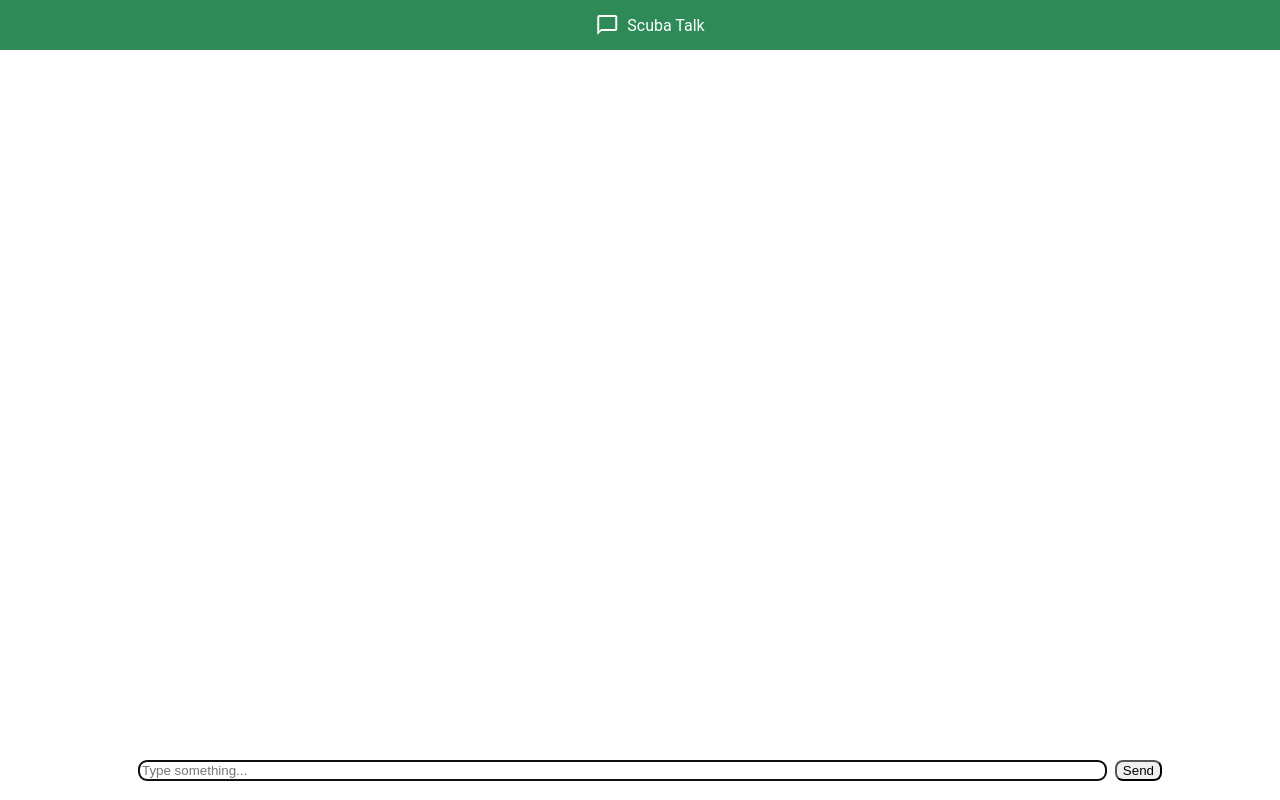
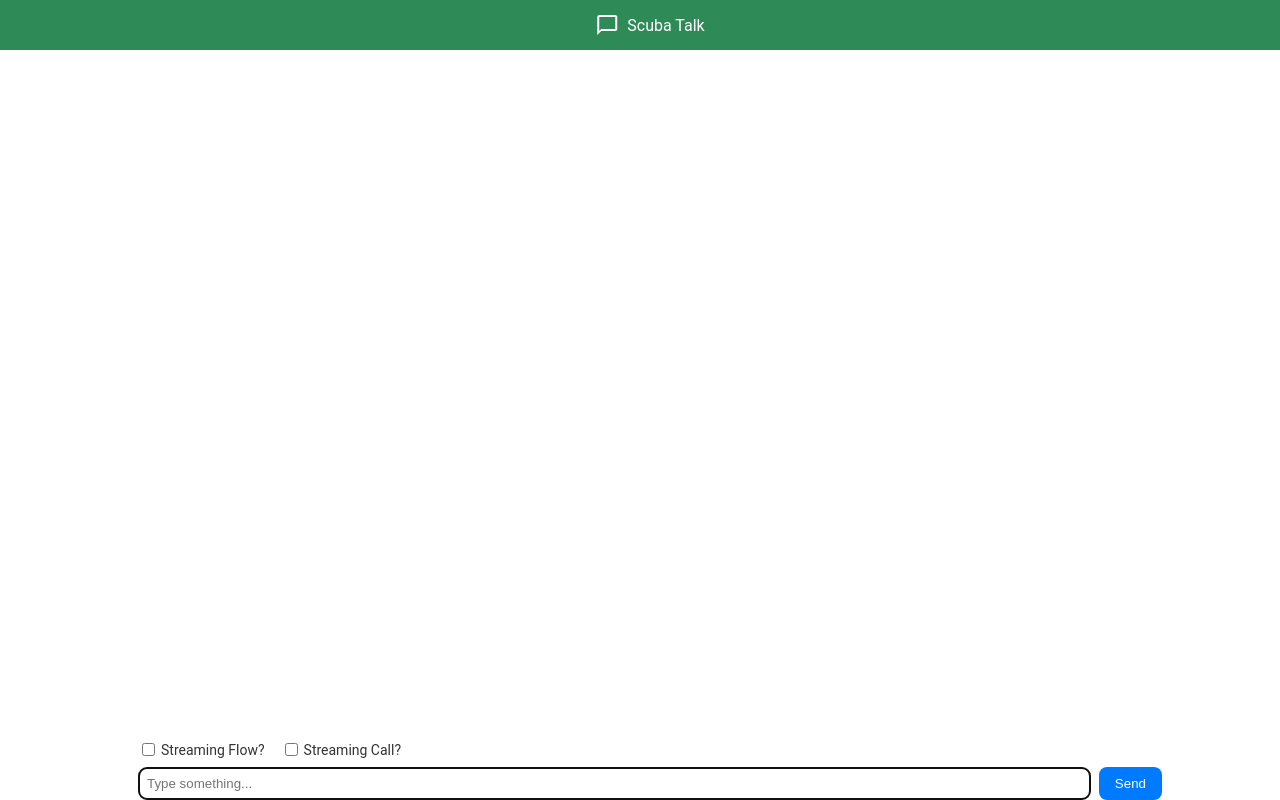
Before and after one commit to inlined/next-genkit, a Next.js app in the folder site/: page / in a window 1280 px wide. Built offline with nearby package versions, Linux system fonts and the light colour scheme.

Commit message:
Ready to show

```diff
--- a/site/src/app/components/ChatInput.module.css
+++ b/site/src/app/components/ChatInput.module.css
@@ -1,14 +1,58 @@
-.input {
+/* Container for the entire chat input section */
+.container {
     display: flex;
-    gap: 8px;
+    flex-direction: column; /* Stack the toggles and input field vertically */
+    gap: 8px; /* Space between the toggles and the input field */
 }
 
-.inputText {
-    flex: 1;
-    border-radius: 8px;
+/* Toggles (checkboxes) section styling */
+.toggles {
+    display: flex;
+    gap: 16px; /* Space between individual toggle labels */
+    justify-content: flex-start; /* Align items to the start of the container */
+    align-items: center; /* Vertically center the labels and checkboxes */
 }
 
+/* Individual toggle label styling */
+.toggles label {
+    font-size: 14px; /* Keep label text readable */
+    color: #333; /* Dark gray text color */
+    cursor: pointer; /* Pointer cursor for better interactivity */
+    display: flex; /* Align the checkbox and text horizontally */
+    align-items: center; /* Vertically center the text with the checkbox */
+}
+
+/* Checkbox styling */
+.toggles input {
+    margin-right: 6px; /* Space between the checkbox and the label text */
+}
+
+/* Input field and button section styling */
+.input {
+    display: flex; /* Arrange input and button side by side */
+    gap: 8px; /* Space between the input field and button */
+}
+
+/* Input text box styling */
+.inputText {
+    flex: 1; /* Allow the input field to take up all available space */
+    border-radius: 8px; /* Rounded corners */
+    padding: 8px; /* Padding inside the text box */
+    border: 1px solid #ccc; /* Light gray border */
+}
+
+/* Send button styling */
 .inputButton {
-    flex-shrink: 0;
-    border-radius: 8px;
+    flex-shrink: 0; /* Prevent the button from shrinking */
+    border-radius: 8px; /* Rounded corners */
+    padding: 8px 16px; /* Padding for a better clickable area */
+    background-color: #007bff; /* Default blue background */
+    color: white; /* White text color */
+    border: none; /* Remove border for a clean look */
+    cursor: pointer; /* Pointer cursor for interactivity */
 }
+
+/* Button hover effect */
+.inputButton:hover {
+    background-color: #0056b3; /* Darker blue on hover */
+}
--- a/site/src/app/components/ChatInput.tsx
+++ b/site/src/app/components/ChatInput.tsx
@@ -1,11 +1,10 @@
-import { useEffect, useRef } from "react";
+import { useEffect, useRef, useState } from "react";
 import styles from "./ChatInput.module.css";
 import { Message } from "@/types";
-import { streamingChat } from "@/flows/chat";
+import { chat, streamingChat } from "@/flows/chat";
 import { callFlow, streamFlow } from "@/utils/nextGenkit";
 
 // TODO: make a UX toggle
-const streaming = true;
 
 const ChatInput =  ({setLog, log}: {log: Message[], setLog: (message: Message[]) => void}) => {
     const inputRef = useRef<HTMLInputElement>(null);
@@ -15,30 +14,35 @@ const ChatInput =  ({setLog, log}: {log: Message[], setLog: (message: Message[])
         }
     })
 
+    const [isStreamingFlow, setIsStreamingFlow] = useState(false);
+    const [isStreamingCall, setIsStreamingCall] = useState(false);
+
     async function sendMessage(message: string) {
         const original = [...log]
         const setMessage = (model: string) => {
             setLog([...original, {sender: "user", message}, { sender: "model", message: model}]);
         }
         setMessage("...");
+        const request = { history: original, query: message }
         let accum = "";
         try {
-            if (!streaming) {
+            if (!isStreamingCall) {
                 console.log("calling flow");
-                const text = await callFlow<typeof streamingChat>("/api/chat", { history: original, query: message });
-                setMessage(accum);
+                const text = isStreamingFlow
+                    ? await callFlow<typeof streamingChat>("api/streamingChat", request)
+                    : await callFlow<typeof chat>("/api/chat", request);
+                setMessage(text);
                 return;
             }
-            console.log("streaming flow");
-            const { stream, output } = streamFlow<typeof streamingChat>("/api/chat", { history: original, query: message });
+            const { stream, output } = isStreamingFlow
+                ? streamFlow<typeof streamingChat>("/api/streamingChat", request)
+                : streamFlow<typeof chat>("/api/chat", request)
             console.log("Got result")
             for await (const chunk of stream) {
-                console.log("Got chunk", chunk);
                 accum = accum + chunk;
                 setMessage(accum);
             }
             const final = await output;
-            console.log("Got final", final);
             if (final) {
                 setMessage(final);
             }
@@ -48,7 +52,26 @@ const ChatInput =  ({setLog, log}: {log: Message[], setLog: (message: Message[])
         }
     }
 
-    return <div className={styles.input}>
+    return <div className={styles.container}>
+        <div className={styles.toggles}>
+            <label>
+                <input
+                    type="checkbox"
+                    checked={isStreamingFlow}
+                    onChange={e => setIsStreamingFlow(e.target.checked)}
+                />
+                Streaming Flow?
+            </label>
+            <label>
+                <input
+                    type="checkbox"
+                    checked={isStreamingCall}
+                    onChange={e => setIsStreamingCall(e.target.checked)}
+                />
+                Streaming Call?
+            </label>
+        </div>
+        <div className={styles.input}>
             <input
             type="text"
             ref={inputRef}
@@ -66,6 +89,7 @@ const ChatInput =  ({setLog, log}: {log: Message[], setLog: (message: Message[])
             className={styles.inputButton}
             onTouchEndCapture={() => sendMessage(inputRef.current!.value)}
             onClick={() => sendMessage(inputRef.current!.value)}>Send</button>
+        </div>
     </div>;
 };
 
--- a/site/src/app/components/ChatLog.module.css
+++ b/site/src/app/components/ChatLog.module.css
@@ -2,7 +2,13 @@
     padding: 2px 0;
     margin: 0;
     line-height: 1.2;
+}
+
+.log {
+    height: 100%;
     overflow-y: scroll;
+    padding: 10px;
+    box-sizing: border-box;
 }
 
 .human {
--- a/site/src/app/components/ChatLog.tsx
+++ b/site/src/app/components/ChatLog.tsx
@@ -1,9 +1,24 @@
 import styles from "./ChatLog.module.css"
 import { Message } from "@/types";
 import { marked } from "marked";
+import { useEffect, useRef } from "react";
 
 const ChatLog = ({log}: {log: Message[]}) => {
-    return <div key="chatLog" className={styles.log}>
+  const logRef = useRef<HTMLDivElement>(null);
+
+  useEffect(() => {
+    if (logRef.current) {
+      const relHeight = logRef.current.scrollHeight - logRef.current.scrollTop;
+      // Allow for small rounding errors
+      const isAtBottom = relHeight <= logRef.current.clientHeight + 1;
+
+      if (isAtBottom) {
+        logRef.current.scrollTop = logRef.current.scrollHeight;
+      }
+    }
+  }, [log]);
+
+  return <div key="chatLog" ref={logRef} className={styles.log}>
     {log.map((item, index) =>
       item.sender === "model" && item.message === "..." ?
         <div key="thinking-div"><span className={styles.thinking} key="thinking">...</span></div>
--- a/site/src/app/globals.css
+++ b/site/src/app/globals.css
@@ -10,7 +10,7 @@ body {
 .app {
   display: grid;
   grid-template-columns: 10% minmax(80%, 1fr) 10%;
-  grid-template-rows: 50px 1fr 40px;
+  grid-template-rows: 50px 1fr 60px;
   height: 100vh;
   width: 100vw;
   gap: 10px;
@@ -28,9 +28,12 @@ body {
 
 .chat-log {
   grid-area: ChatLog;
-  margin-bottom: 10%;
+  overflow-y: auto;
+  height: 100%;
+  /* margin-bottom: 10%; */
 }
 
 .chat-input {
   grid-area: ChatInput;
+  margin-bottom: 10px;
 }
--- a/site/src/app/server.ts
+++ b/site/src/app/server.ts
@@ -1,3 +1,5 @@
-import { connectGenkitUI } from '@/utils/connectGenkitUI';
+"use server";
 
-connectGenkitUI();
+if (process.env.NODE_ENV === "development") {
+    require("@/flows/chat");
+}
--- a/site/src/utils/nextGenkit.ts
+++ b/site/src/utils/nextGenkit.ts
@@ -33,7 +33,6 @@ export function routeHandler<Flow extends AnyFlow>(flow: Flow) {
     let output = resp instanceof Promise ? resp : resp.output;
 
     if (req.headers.get("accept") !== "text/event-stream") {
-      process.stdout.write("===== SENDING ONE RESULT ====\n");
       try {
         return NextResponse.json({result: await output});
       } catch (error) {
@@ -41,7 +40,6 @@ export function routeHandler<Flow extends AnyFlow>(flow: Flow) {
       }
     }
 
-    process.stdout.write("=== SENDING STREAM ===\n");
     const encoder = new TextEncoder();
     const { readable, writable } = new TransformStream();
     (async () => {
--- a/site/tsconfig.json
+++ b/site/tsconfig.json
@@ -2,9 +2,6 @@
   "compilerOptions": {
     "target": "ES2017",
     "lib": ["dom", "dom.iterable", "esnext"],
-    "sourceMap": true,
-    "inlineSourceMap": true,
-    "inlineSources": true,
     "allowJs": true,
     "skipLibCheck": true,
     "strict": true,
```
Lines whose indentation alone changed are shown as unchanged.
